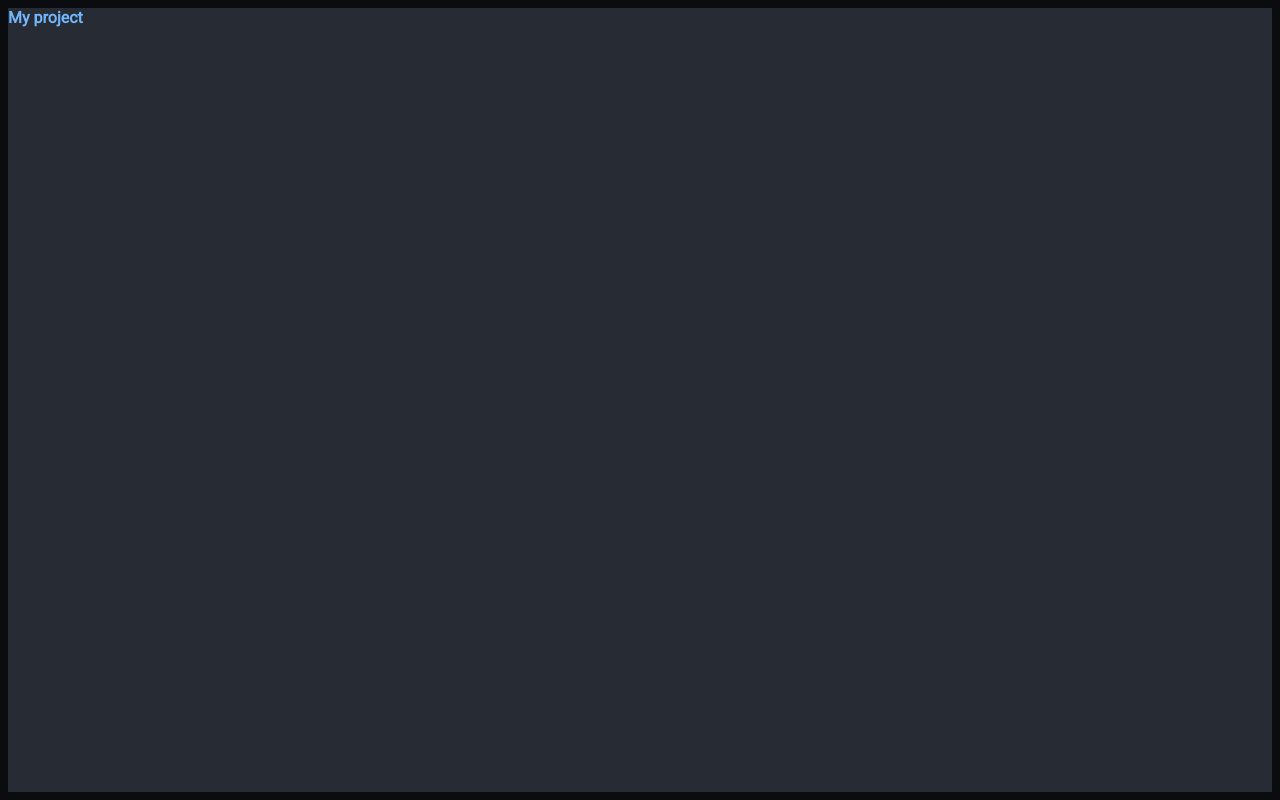
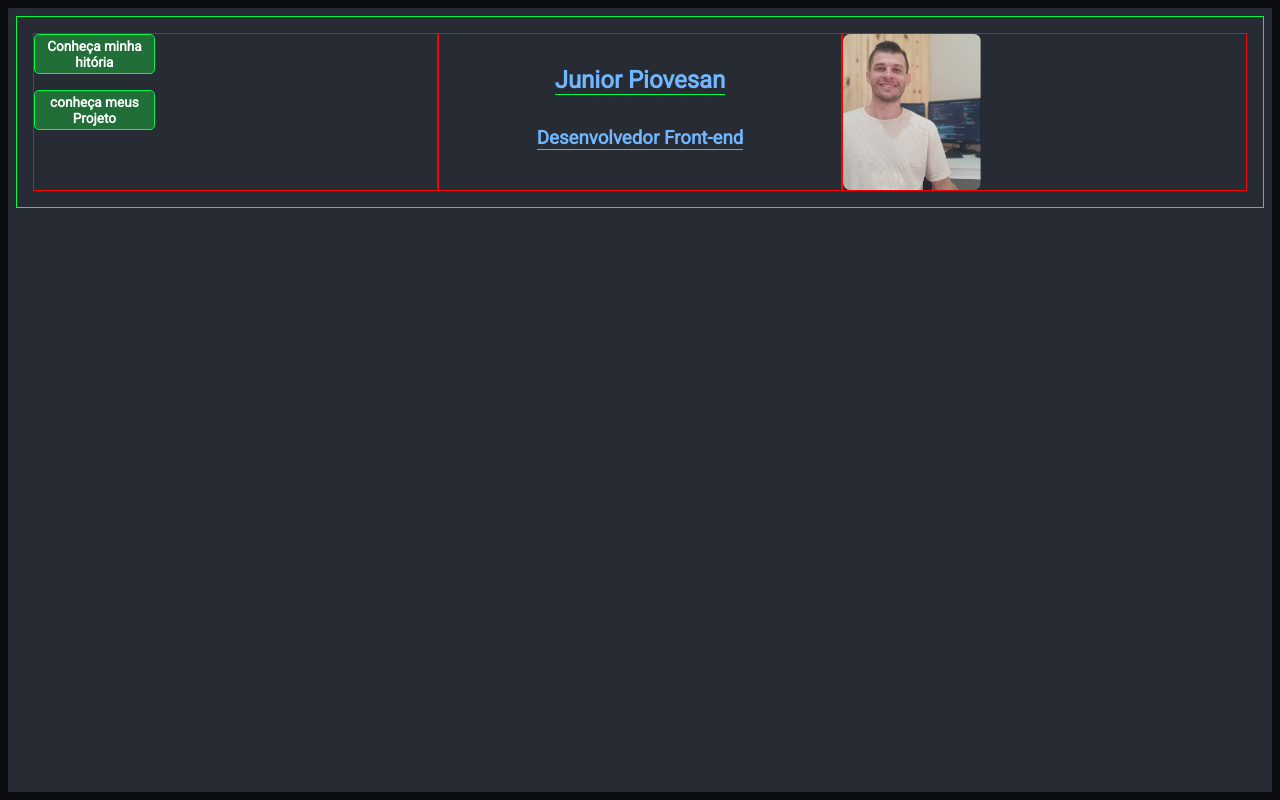
Before and after one commit to Junior-Piovesan/portfolio, a React (Vite) app: page / in a window 1280 px wide. Built offline with nearby package versions, Linux system fonts and the light colour scheme.

Commit message:
renderizado na teal imagen de perfil, titulo, e botões de navegação

```diff
--- a/src/App.css
+++ b/src/App.css
@@ -1,5 +1,6 @@
 #root {
   background-color: var(--background-secudary);
   height: 98vh;
-  width: 100%;
+  min-width: 100%;
+  padding: 0.5rem;
 }
--- a/src/App.tsx
+++ b/src/App.tsx
@@ -1,10 +1,13 @@
+import { Route, Routes } from 'react-router-dom';
 import './App.css';
+import Layout from './pages/Layout';
 
 function App() {
   return (
-    <section>
-      <h1>My project</h1>
-    </section>
+    <Routes>
+      <Route path="/" element={ <Layout /> } />
+
+    </Routes>
   );
 }
 
--- /dev/null
+++ b/src/components/header/Header.tsx
@@ -0,0 +1,39 @@
+import React from 'react';
+import { useNavigate } from 'react-router-dom';
+
+import imgPerfil from '../../assets/perfil-1.png';
+
+import styles from './header.module.css';
+
+export default function Header() {
+  const navigate = useNavigate();
+  return (
+    <header className={ styles.container }>
+
+      <div className={ styles.buttonContainer }>
+        <button
+          className={ styles.button }
+        >
+          Conheça minha hitória
+        </button>
+        <button
+          className={ styles.button }
+        >
+          conheça meus Projeto
+        </button>
+      </div>
+
+      <div className={ styles.titleContainer }>
+        <h2>Junior Piovesan</h2>
+        <h3>Desenvolvedor Front-end</h3>
+      </div>
+      <div />
+
+      <div className={ styles.imgContainer }>
+
+        <img className={ styles.img } src={ imgPerfil } alt="Imagem de perfil" />
+      </div>
+
+    </header>
+  );
+}
--- /dev/null
+++ b/src/components/header/header.module.css
@@ -0,0 +1,43 @@
+.container {
+  align-items: center;
+  /* background-color: var(--background-card); */
+  border: 1px solid var(--border);
+  display: flex;
+  justify-content: space-between;
+  height: 25%;
+  padding: 1rem;
+  width: 100%;
+}
+
+.buttonContainer,.titleContainer, .imgContainer {
+  display: flex;
+  border: 1px solid red;
+  height: 100%;
+  width: 35%;
+}
+
+.buttonContainer{
+  flex-direction: column;
+}
+
+.button {
+  margin-bottom: 1rem;
+  width: 30%;
+}
+
+.titleContainer {
+  align-items: center;
+  flex-direction: column;
+}
+
+h2,h3 {
+  border-bottom: 1px solid var(--border);
+
+  margin-top: 2rem;
+}
+
+.img {
+  border-radius: 5%;
+  width:auto;
+  height: 100%;
+}
--- a/src/index.css
+++ b/src/index.css
@@ -2,9 +2,10 @@
   --background-primary:#0a0c10;
   --background-secudary:#272b33;
   --font-color: rgb(113, 183, 255);
-  /* --background-card: #216e39; */
+  --font-button: #fff;
+  --background-button: #216e39;
   --background-card: #09b43a;
-  --border-card:#00f846;
+  --border:#00f846;
   --border-color: #f0f3f6;
 }
 
@@ -15,10 +16,31 @@
   padding: 0;
 
   font-family: Roboto, sans-serif;
-  font-size: 1rem;
 }
 
 body {
   background-color: var(--background-primary);
   padding: 0.5rem;
 }
+
+button {
+  background-color: var(--background-button);
+  border-radius: 0.3rem;
+  border-style: none;
+  border: 1px solid var(--border);
+  color: var(--font-button);
+  cursor: pointer;
+  font-weight: 600;
+  font-size: 85%;
+  height: 40px;
+  width: 120px;
+}
+
+button:active {
+  border: 2px solid var(--border);
+}
+
+button:focus {
+  border: 2px solid var(--border);
+
+}
--- /dev/null
+++ b/src/pages/Layout.tsx
@@ -0,0 +1,12 @@
+import React from 'react';
+import { Outlet } from 'react-router-dom';
+import Header from '../components/header/Header';
+
+export default function Layout() {
+  return (
+    <>
+      <Header />
+      <Outlet />
+    </>
+  );
+}
```
